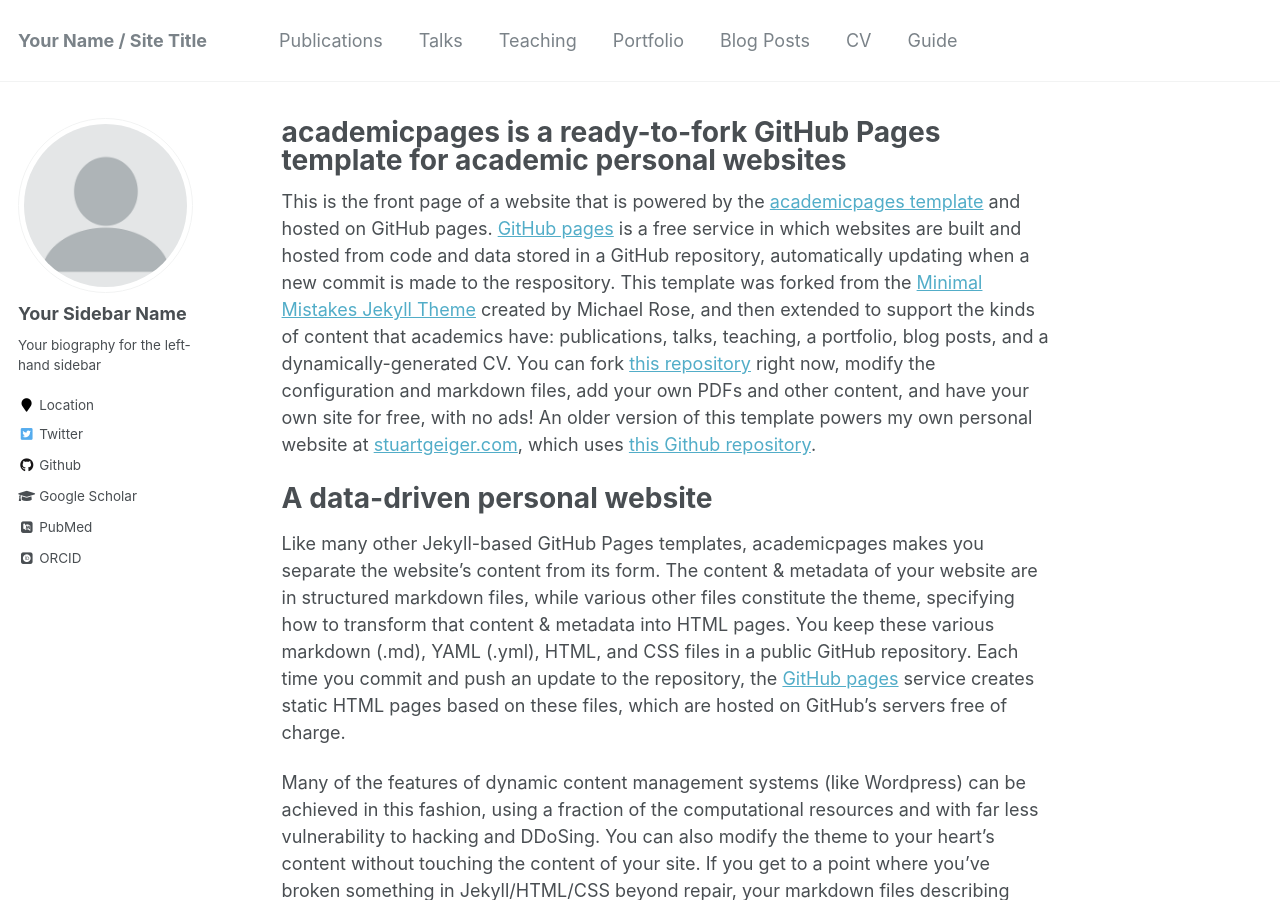
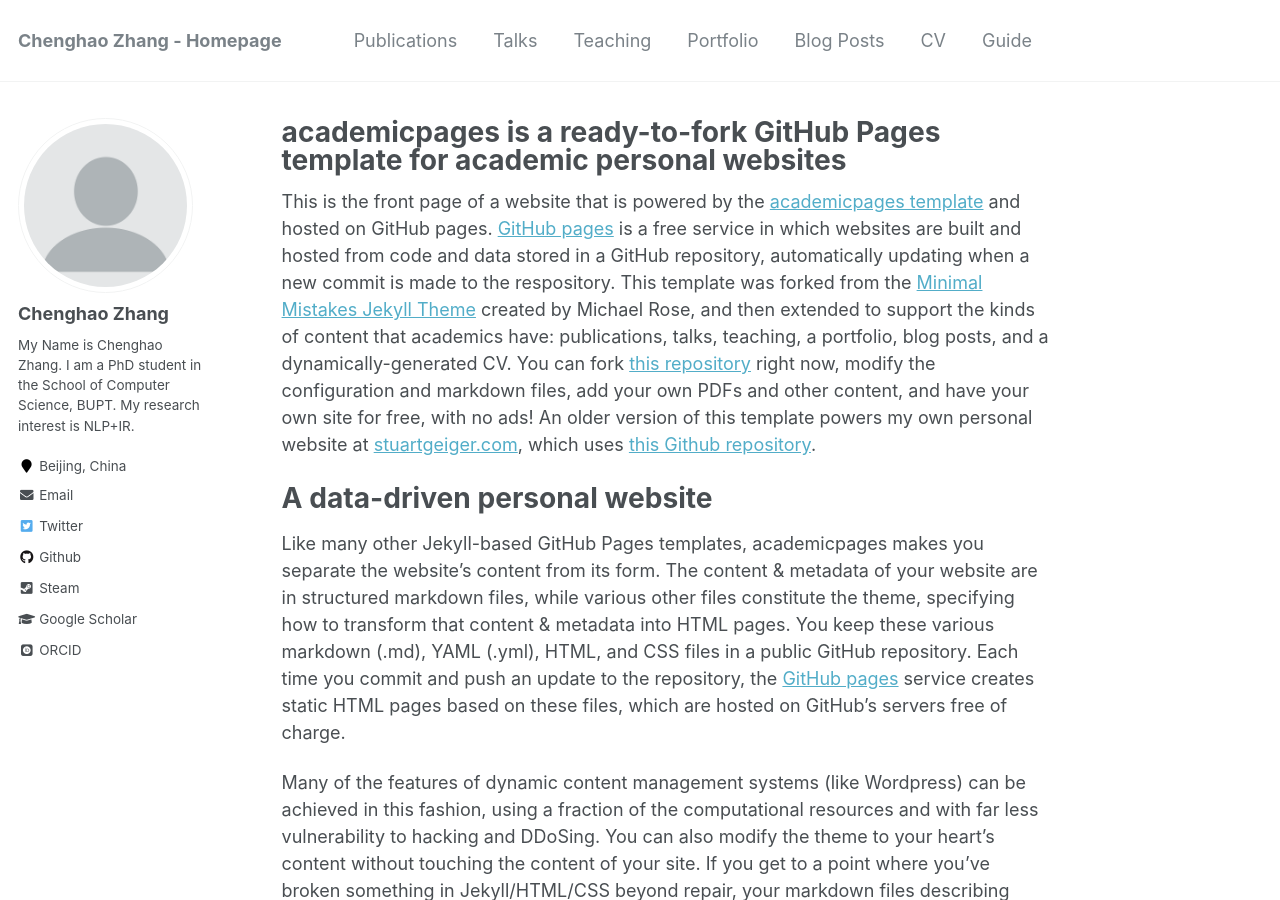
Before and after one commit to SnowNation101/SnowNation101.github.io, a Jekyll site: the page built from _pages/about.md, in a window 1280 px wide and 900 px high. Built offline with Jekyll 4.4.1, drawn with Linux system fonts in a browser that asks for light colours; some web fonts are replaced.

Commit message:
Update _config.yml

```diff
--- a/_config.yml
+++ b/_config.yml
@@ -7,7 +7,7 @@
 
 # Site Settings
 locale                   : "en-US"
-title                    : "Your Name / Site Title"
+title                    : "Chenghao Zhang - Homepage"
 title_separator          : "-"
 name                     : &name "Your Name"
 description              : &description "personal description"
@@ -80,14 +80,14 @@
 
 # Site Author
 author:
-  name             : "Your Sidebar Name"
+  name             : "Chenghao Zhang"
   avatar           : "profile.png"
-  bio              : "Your biography for the left-hand sidebar"
-  location         : "Location"
+  bio              : "My Name is Chenghao Zhang. I am a PhD student in the School of Computer Science, BUPT. My research interest is NLP+IR."
+  location         : "Beijing, China"
   employer         :
-  pubmed           : "https://www.ncbi.nlm.nih.gov/pubmed/?term=john+snow"
+  pubmed           :
   googlescholar    : "http://yourfullgooglescholarurl.com"
-  email            :
+  email            : "davdizhang101@outlook.com"
   researchgate     :  # example: "https://www.researchgate.net/profile/yourprofile"
   uri              :
   bitbucket        :
@@ -96,7 +96,7 @@
   flickr           :
   facebook         :
   foursquare       :
-  github           : "academicpages"
+  github           : "SnowNation101"
   google_plus      :
   keybase          :
   instagram        :
@@ -107,9 +107,9 @@
   pinterest        :
   soundcloud       :
   stackoverflow    : # http://stackoverflow.com/users/123456/username
-  steam            :
+  steam            : "233080706"
   tumblr           :
-  twitter          : "replacethistwitterhandle"
+  twitter          : "SnowNation_"
   vine             :
   weibo            :
   xing             :
```
